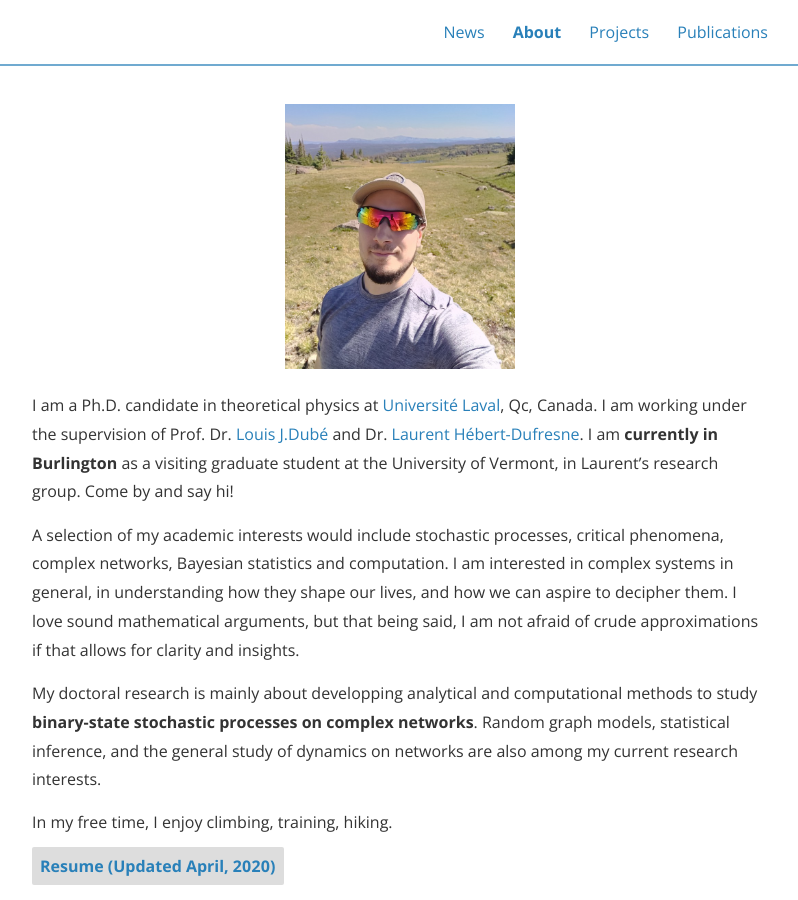
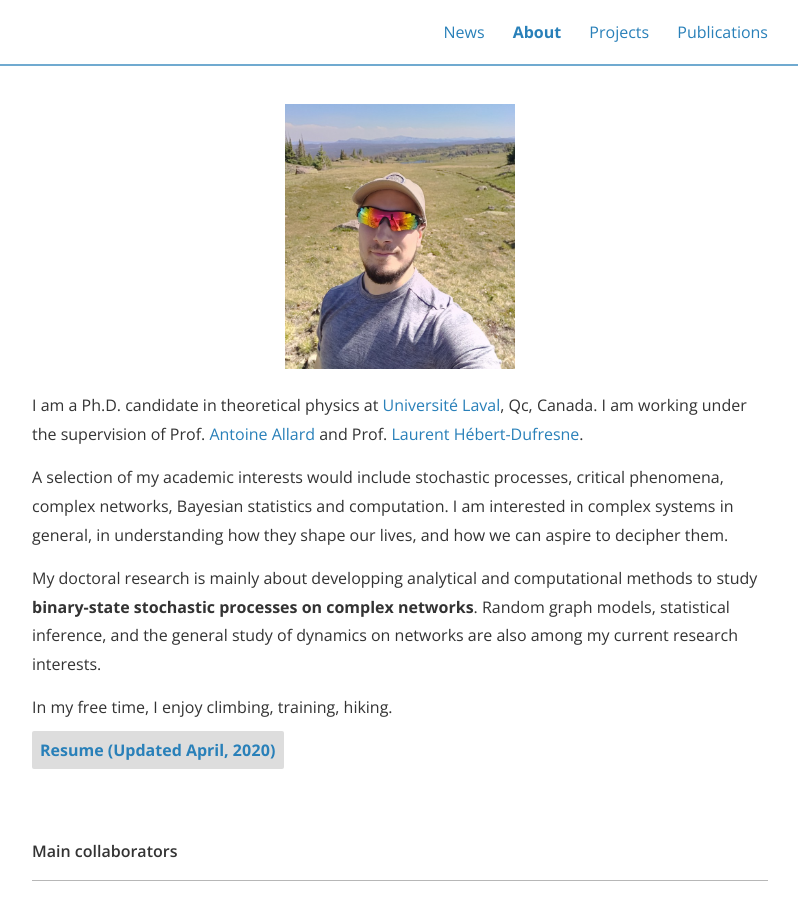
Before and after one commit to gstonge/gstonge.github.io, a Jekyll site: the page built from about.md, in a window 1280 px wide and 900 px high. Shown: the whole window, without its empty margins (240-1038 px from the left). Built offline with Jekyll 4.4.1, drawn with Linux system fonts in a browser that asks for light colours; nearby versions of some CDN libraries.

Commit message:
updated about page

```diff
--- a/about.md
+++ b/about.md
@@ -8,12 +8,9 @@ permalink: /about/
 Picture" class="profile">
 
 I am a Ph.D. candidate in theoretical physics at [Université Laval](https://www.ulaval.ca/), Qc, Canada. I am working under the
-supervision of Prof. Dr. [Louis J.Dubé](https://www.dynamica.phy.ulaval.ca/index.php?id=contact) and Dr. [Laurent Hébert-Dufresne](http://laurenthebertdufresne.github.io/).
-I am **currently in Burlington** as a visiting graduate student at the University
-of Vermont, in Laurent's research group. Come by and say hi!
+supervision of Prof. [Antoine Allard](https://antoineallard.github.io/) and Prof. [Laurent Hébert-Dufresne](http://laurenthebertdufresne.github.io/).
 
-
- A selection of my academic interests would include stochastic processes, critical phenomena, complex networks, Bayesian statistics and computation. I am interested in complex systems in general, in understanding how they shape our lives, and how we can aspire to decipher them. I love sound mathematical arguments, but that being said, I am not afraid of crude approximations if that allows for clarity and insights.
+ A selection of my academic interests would include stochastic processes, critical phenomena, complex networks, Bayesian statistics and computation. I am interested in complex systems in general, in understanding how they shape our lives, and how we can aspire to decipher them.
 
 My doctoral research is mainly about developping analytical and computational methods to study **binary-state stochastic processes on complex networks**. Random graph models, statistical inference, and the general study of dynamics on networks are also among my current research interests.
 
```
